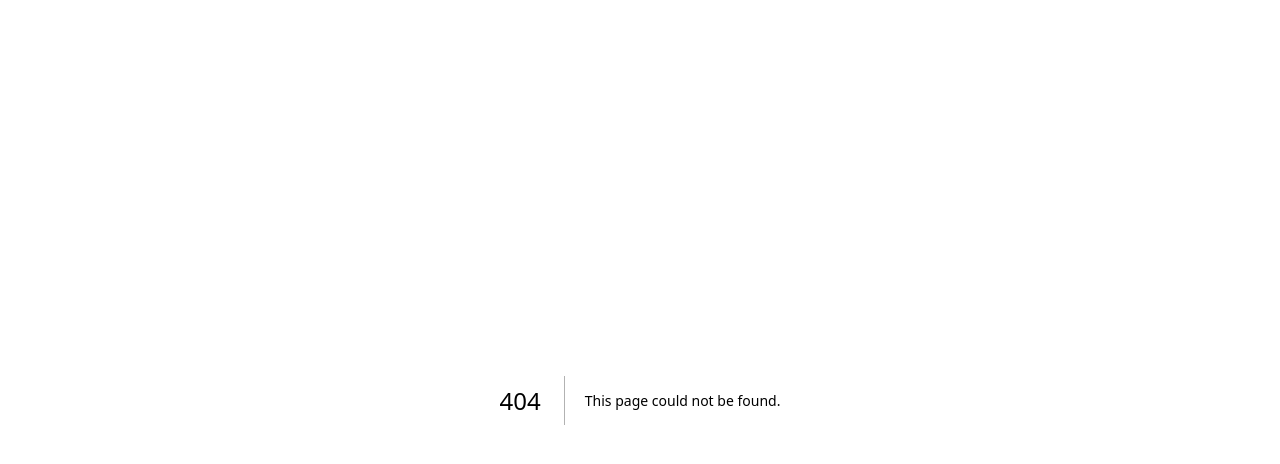
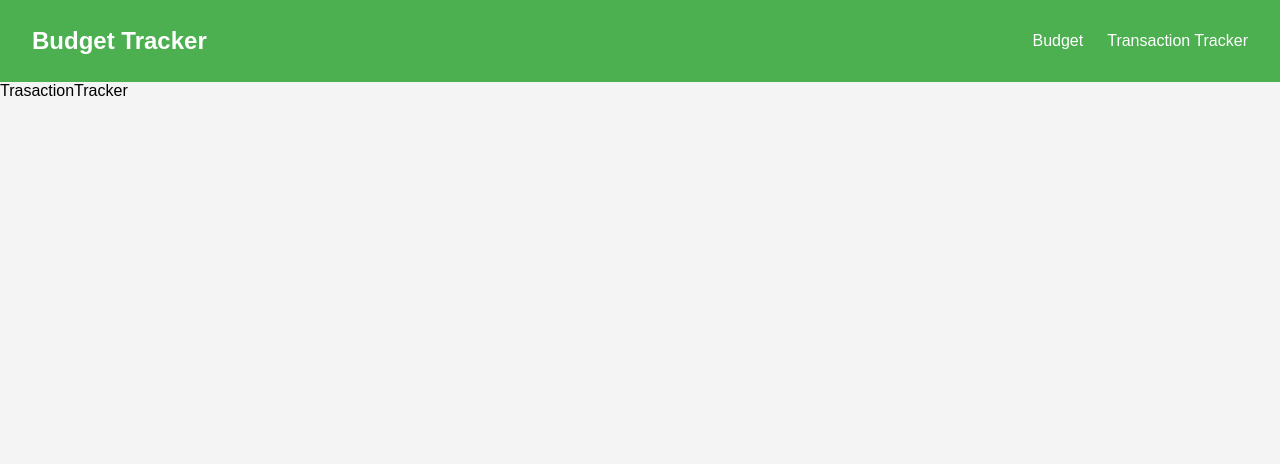
Before and after one commit to devaneyj3/next-budget, a Next.js app: page /tracker in a window 1280 px wide. Before the commit this address had no page. Shown: the top 464 px of the page. Built offline with nearby package versions, Linux system fonts and the light colour scheme.

Commit message:
add a nav bar

```diff
--- a/app/layout.js
+++ b/app/layout.js
@@ -1,3 +1,4 @@
+import Navbar from "@/components/Nav/nav";
 import "./globals.scss";
 
 export const metadata = {
@@ -8,7 +9,10 @@ export const metadata = {
 export default function RootLayout({ children }) {
 	return (
 		<html lang="en">
-			<body>{children}</body>
+			<body>
+				<Navbar />
+				{children}
+			</body>
 		</html>
 	);
 }
--- a/app/page.js
+++ b/app/page.js
@@ -2,7 +2,6 @@
 import { useState } from "react";
 
 import "./globals.scss";
-import Header from "@/components/Header/Header";
 import Summary from "@/components/Summary/Summary";
 import Form from "@/components/Form/Form";
 import TransactionList from "@/components/TransactionList/TransactionList";
@@ -24,7 +23,6 @@ export default function Home() {
 
 	return (
 		<div>
-			<Header />
 			<Summary income={income} expenses={expenses} />
 			<Form onAddTransaction={addTransaction} />
 			<TransactionList transactions={transactions} />
--- /dev/null
+++ b/app/tracker/page.js
@@ -0,0 +1,5 @@
+import React from "react";
+
+export default function TrasactionTracker() {
+	return <div>TrasactionTracker</div>;
+}
--- a/components/Header/Header.js
+++ /dev/null
@@ -1,5 +0,0 @@
-import styles from "./Header.module.scss";
-
-export default function Header() {
-	return <header className={styles.header}>Budget Tracker</header>;
-}
--- /dev/null
+++ b/components/Nav/nav.js
@@ -0,0 +1,22 @@
+import Link from "next/link";
+import styles from "./nav.module.scss";
+
+const Navbar = () => {
+	return (
+		<nav className={styles.navbar}>
+			<div className={styles.logo}>
+				<Link href="/">Budget Tracker</Link>
+			</div>
+			<ul className={styles.navLinks}>
+				<li>
+					<Link href="/">Budget</Link>
+				</li>
+				<li>
+					<Link href="/tracker">Transaction Tracker</Link>
+				</li>
+			</ul>
+		</nav>
+	);
+};
+
+export default Navbar;
--- /dev/null
+++ b/components/Nav/nav.module.scss
@@ -0,0 +1,34 @@
+$primary-color: #4caf50;
+$secondary-color: #f44336;
+
+.navbar {
+  display: flex;
+  justify-content: space-between;
+  align-items: center;
+  background-color: $primary-color;
+  padding: 1rem 2rem;
+}
+
+.logo a {
+  color: white;
+  font-size: 1.5rem;
+  font-weight: bold;
+  text-decoration: none;
+}
+
+.navLinks {
+  list-style: none;
+  display: flex;
+  gap: 1.5rem;
+}
+
+.navLinks li a {
+  color: white;
+  text-decoration: none;
+  font-size: 1rem;
+  transition: color 0.3s ease;
+
+  &:hover {
+    color: #facc15;
+  }
+}
```
Also changed, not shown: components/Header/Header.module.scss (deleted, +0 -10 lines).
